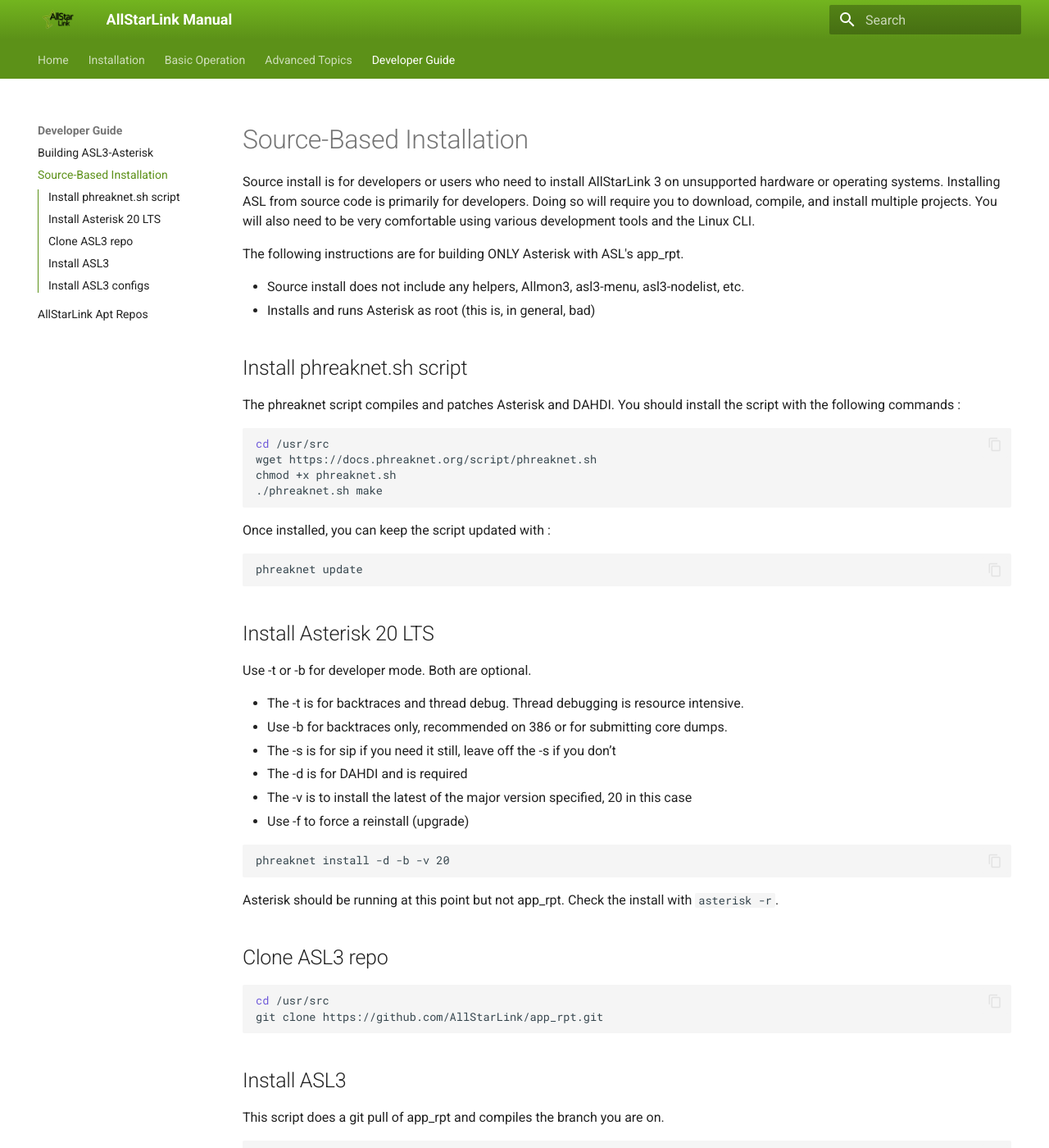
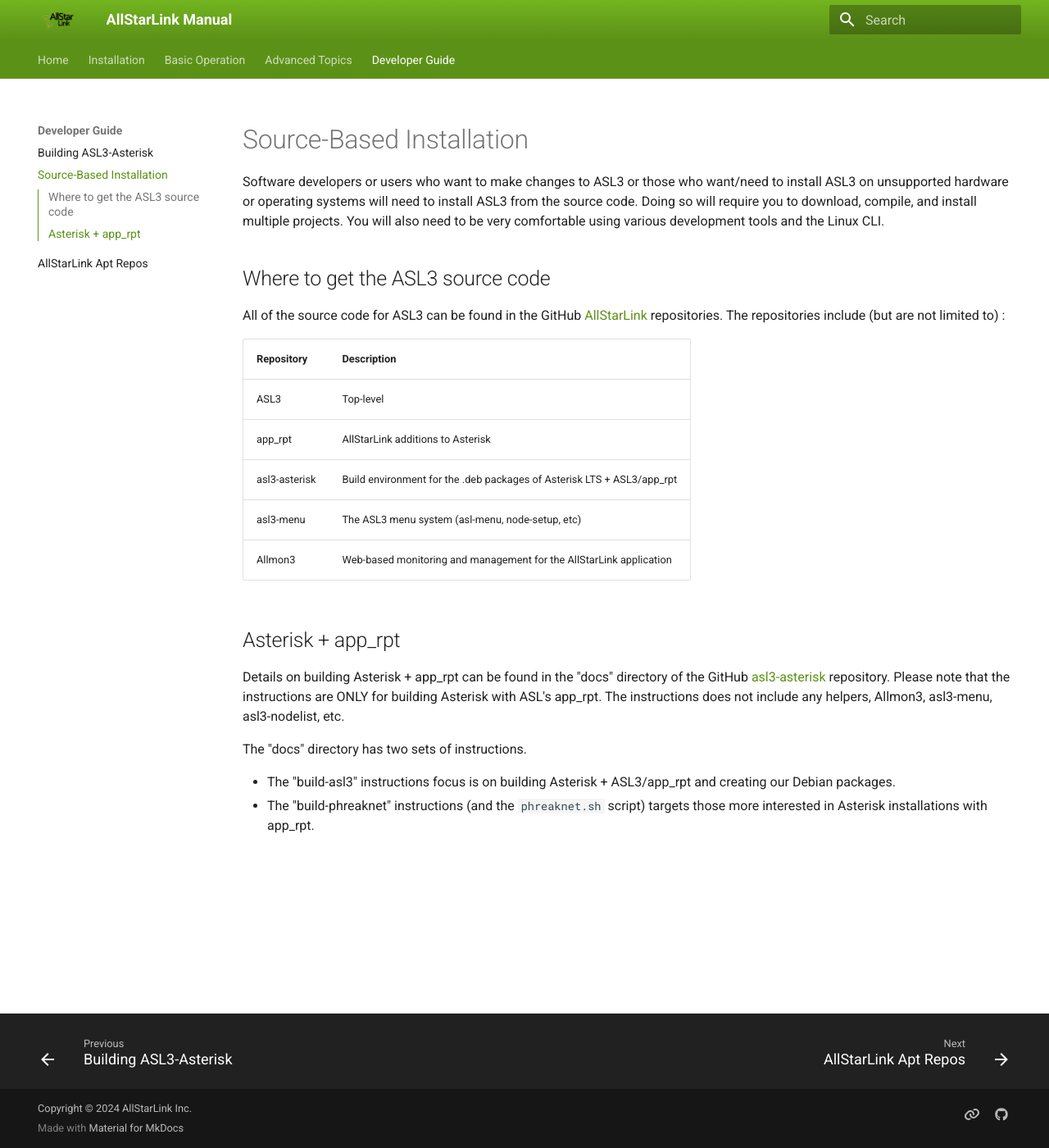
Before and after one commit to AllStarLink/ASL3-Manual, an MkDocs documentation site: the page built from docs/developers/source-install.md, in a window 1280 px wide and 1400 px high. Shown: the whole window at 82% size. Built offline with MkDocs 1.6.1 and Material for MkDocs 9.7.7, drawn with Linux system fonts in a browser that asks for light colours; some of the changed text lies outside the part shown.

Commit message:
Update instructions on building/compiling asterisk+app_rpt (#102)

````diff
--- a/docs/developers/source-install.md
+++ b/docs/developers/source-install.md
@@ -1,75 +1,28 @@
 # Source-Based Installation
-Source install is for developers or users who need to install AllStarLink 3
-on unsupported hardware or operating systems. Installing ASL from source
-code is primarily for developers.  Doing so will require you to download,
-compile, and install multiple projects.  You will also need to be very
-comfortable using various development tools and the Linux CLI.
 
-The following instructions are for building ONLY Asterisk with ASL's app_rpt.
+Software developers or users who want to make changes to ASL3 or those who want/need to install ASL3 on unsupported hardware or operating systems will need to install ASL3 from the source code.
+Doing so will require you to download, compile, and install multiple projects.
+You will also need to be very comfortable using various development tools and the Linux CLI.
 
- - Source install does not include any helpers, Allmon3, asl3-menu, asl3-nodelist, etc.
- - Installs and runs Asterisk as root (this is, in general, bad)
+## Where to get the ASL3 source code
 
-## Install phreaknet.sh script
-The phreaknet script compiles and patches Asterisk and DAHDI.  You should install the script with the following commands :
+All of the source code for ASL3 can be found in the GitHub [AllStarLink](https://github.com/AllStarLink) repositories.  The repositories include (but are not limited to) :
 
-```bash
-cd /usr/src
-wget https://docs.phreaknet.org/script/phreaknet.sh
-chmod +x phreaknet.sh
-./phreaknet.sh make
-```
+| Repository    | Description
+|---------------|-----------------------------------
+| ASL3          | Top-level
+| app_rpt       | AllStarLink additions to Asterisk
+| asl3-asterisk | Build environment for the .deb packages of Asterisk LTS + ASL3/app_rpt
+| asl3-menu     | The ASL3 menu system (asl-menu, node-setup, etc)
+| Allmon3       | Web-based monitoring and management for the AllStarLink application
 
-Once installed, you can keep the script updated with :
+## Asterisk + app_rpt
 
-```bash
-phreaknet update
-```
+Details on building Asterisk + app\_rpt can be found in the "docs" directory of the GitHub [asl3-asterisk](https://github.com/AllStarLink/asl3-asterisk) repository.
+Please note that the instructions are ONLY for building Asterisk with ASL's app_rpt.
+The instructions does not include any helpers, Allmon3, asl3-menu, asl3-nodelist, etc.
 
-## Install Asterisk 20 LTS
+The "docs" directory has two sets of instructions.
 
-Use -t or -b for developer mode. Both are optional.
-
- - The -t is for backtraces and thread debug. Thread debugging is resource intensive.
- - Use -b for backtraces only, recommended on 386 or for submitting core dumps.
- - The -s is for sip if you need it still, leave off the -s if you don’t
- - The -d is for DAHDI and is required
- - The -v is to install the latest of the major version specified, 20 in this case
- - Use -f to force a reinstall (upgrade)
-
-```
-phreaknet install -d -b -v 20
-```
-
-Asterisk should be running at this point but not app_rpt. Check the install with `asterisk -r`.
-
-## Clone ASL3 repo
-
-```bash
-cd /usr/src
-git clone https://github.com/AllStarLink/app_rpt.git
-```
-
-## Install ASL3
-
-This script does a git pull of app_rpt and compiles the branch you are on.
-
-```bash
-cd app_rpt
-./rpt_install.sh
-```
-
-## Install ASL3 configs
-
-This adds ASL3 configs to the full set of Asterisk configuration files. ASL3 modules.conf limits what actually runs.
-
-```bash
-cp /usr/src/app_rpt/configs/rpt/* /etc/asterisk
-```
-
-After restarting Asterisk (or rebooting the system) you should now have a complete ASL3 install.  You can use the following command as a quick check :
-
-```bash
-asterisk -rx "rpt localnodes"
-```
-You should see node 1999.
+- The "build-asl3" instructions focus is on building Asterisk + ASL3/app_rpt and creating our Debian packages.
+- The "build-phreaknet" instructions (and the `phreaknet.sh` script) targets those more interested in Asterisk installations with app_rpt.
````
